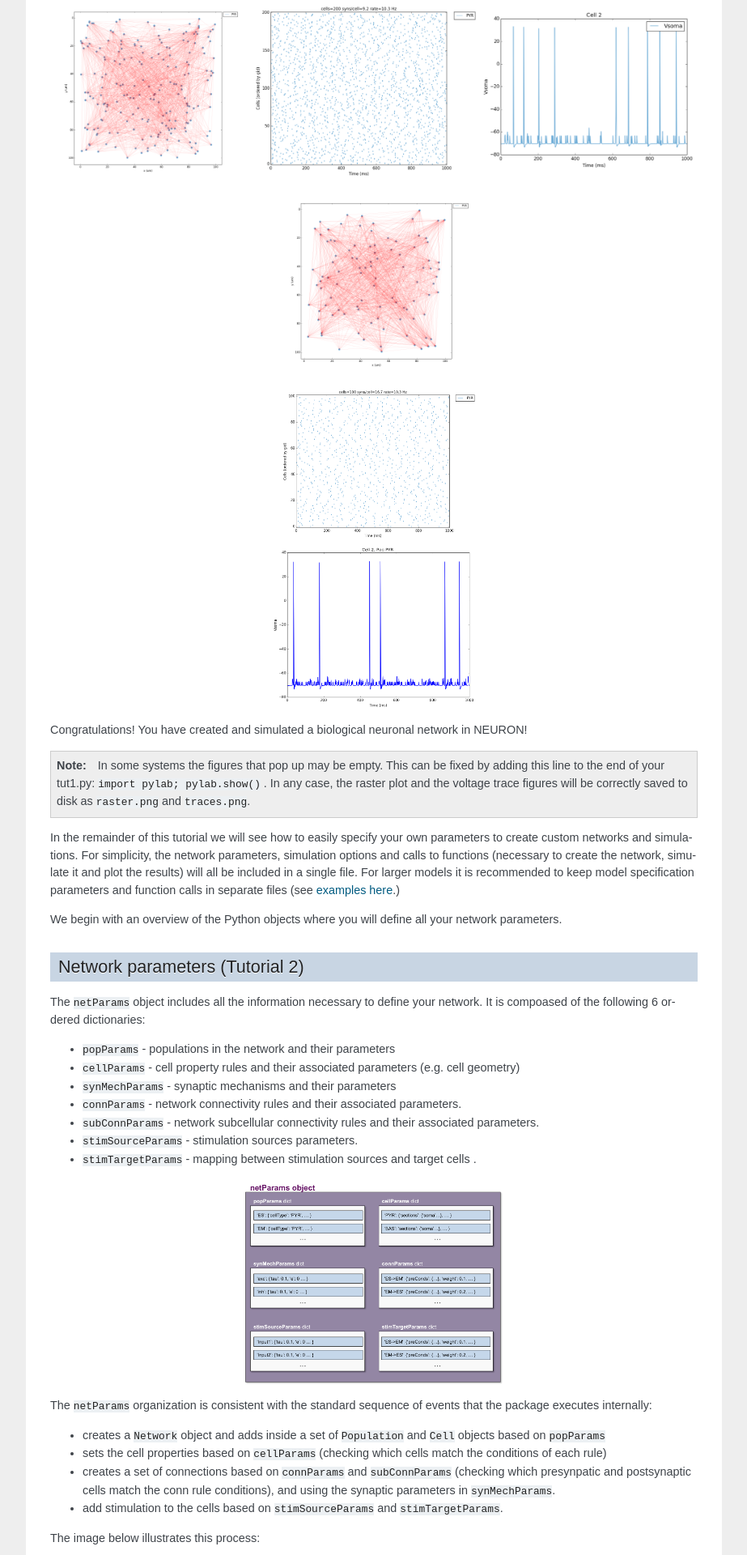
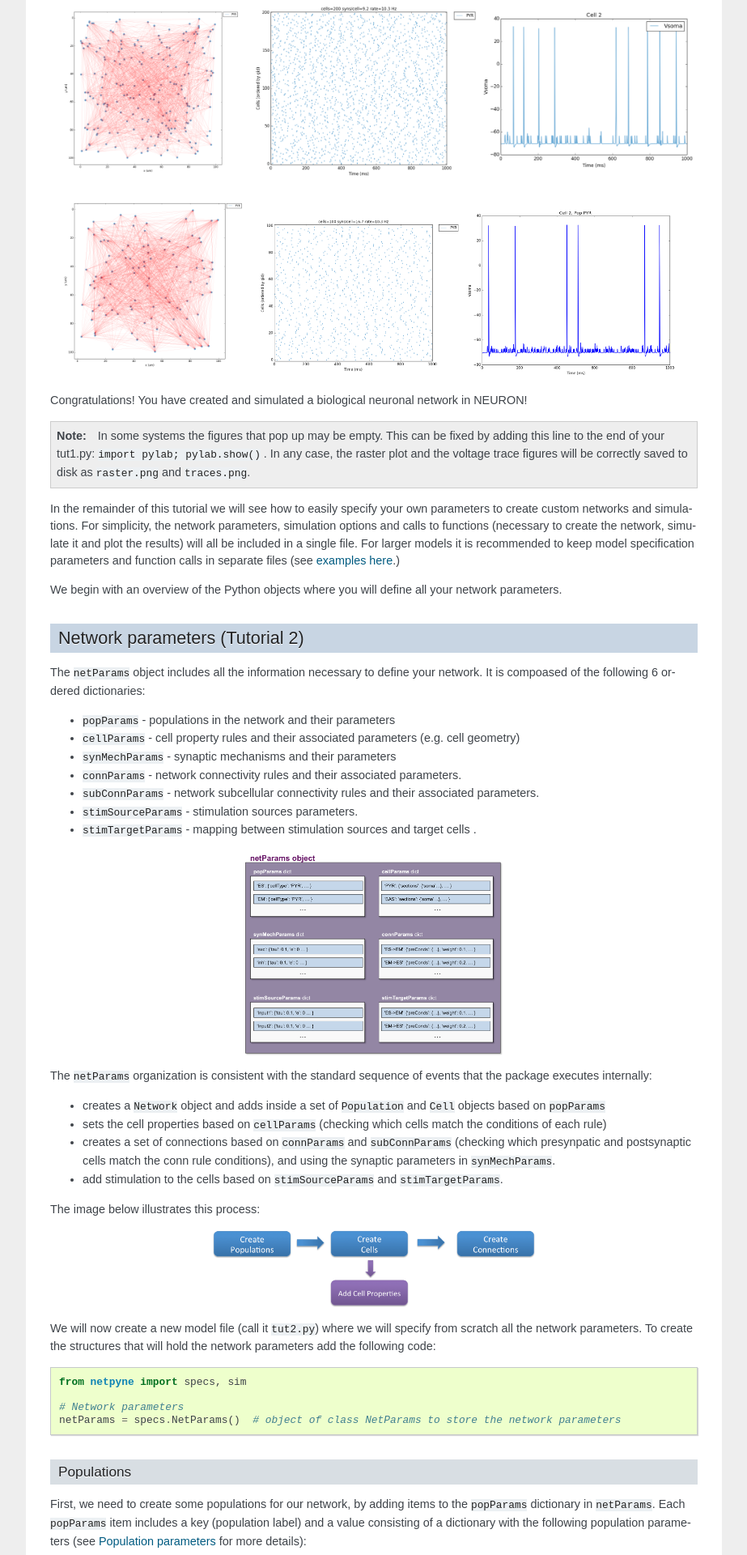
Before and after one commit to suny-downstate-medical-center/netpyne, a Sphinx documentation site: the page built from doc/source/tutorial.rst, in a window 1280 px wide. Shown: the part 1372-3292 px from the top of the page at 81% size, without its empty margins (198-1121 px from the left). Built offline with Sphinx 7.4.7, drawn with Linux system fonts in a browser that asks for light colours.

Commit message:
updated tut1 figs

```diff
--- a/doc/source/tutorial.rst
+++ b/doc/source/tutorial.rst
@@ -62,15 +62,12 @@ Whatever method you use, you should get a 2D representation of the cells and con
 
 .. image:: figs/tut1_net.png
 	:width: 30%
-	:align: center
 
 .. image:: figs/tut1_raster.png
-	:width: 32%
-	:align: center
+	:width: 33%
 
 .. image:: figs/tut1_traces.png
-	:width: 32%
-	:align: center
+	:width: 33%
 
 
 Congratulations! You have created and simulated a biological neuronal network in NEURON!
```
